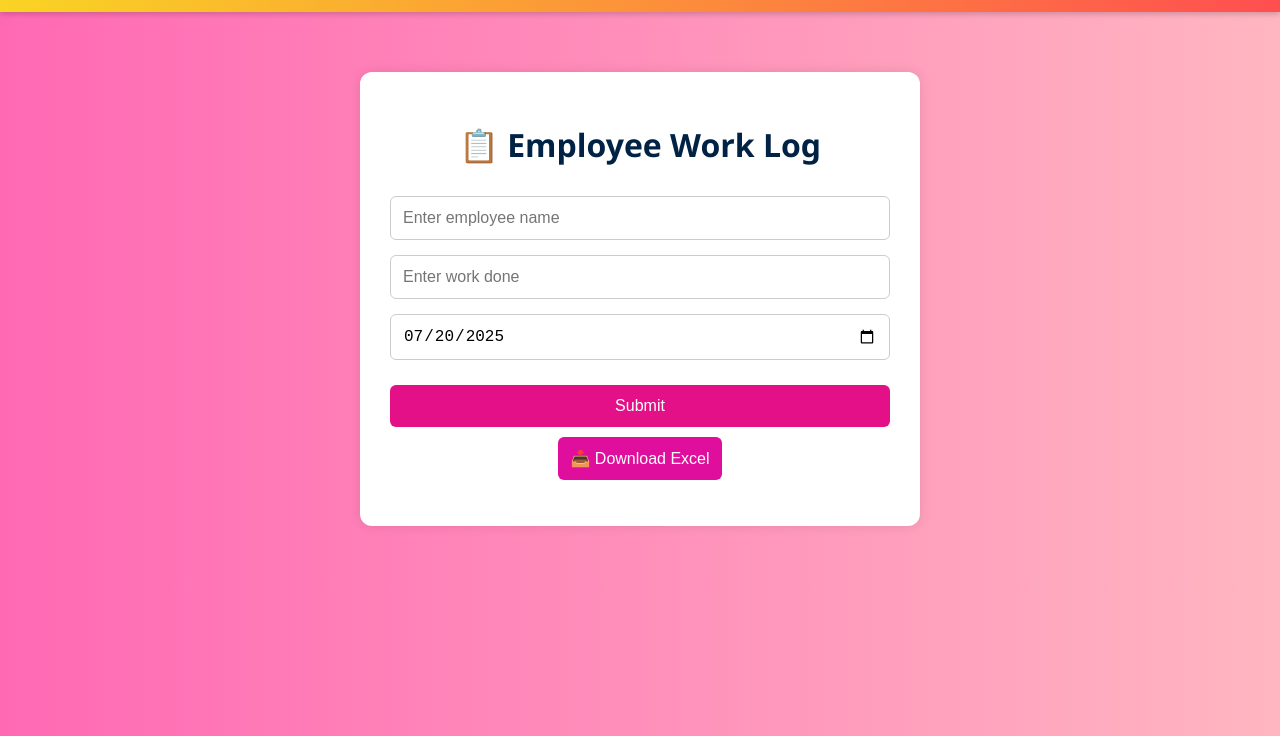
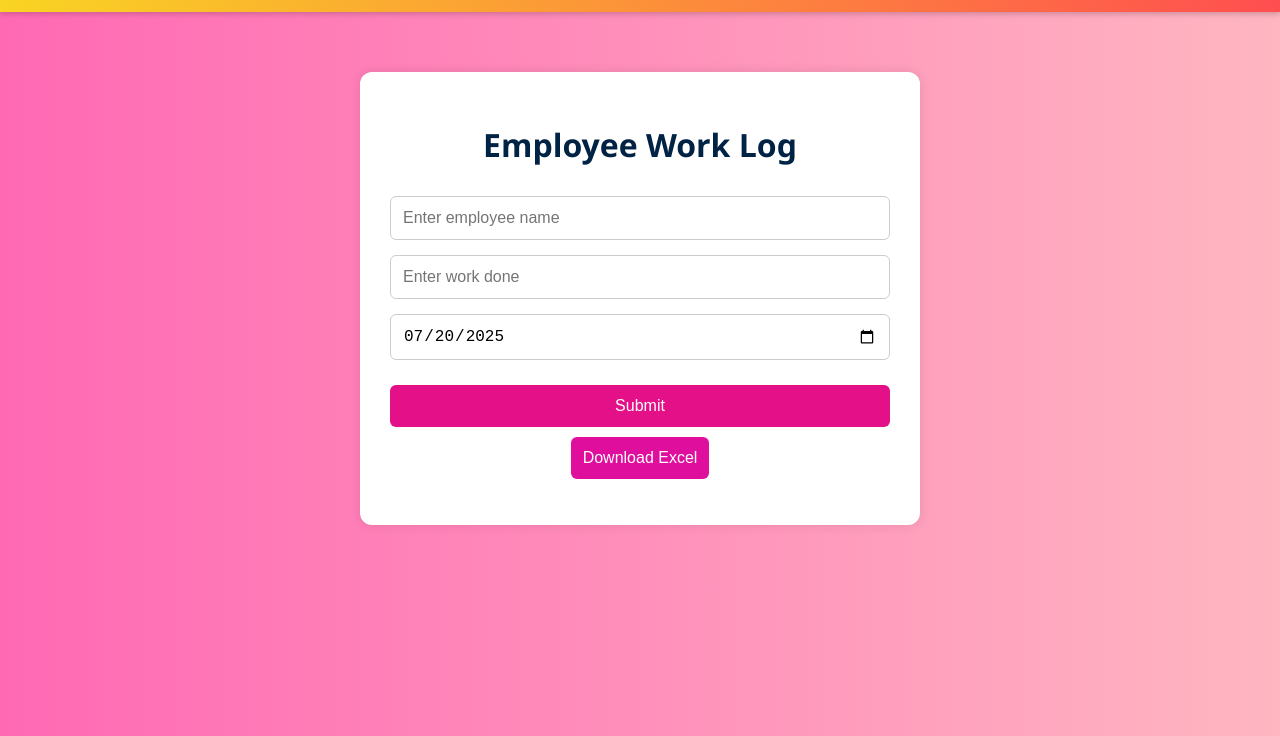
Before and after one commit to imurari13/delta-Employee-daily-work--log, a plain HTML site: page frontend/index.html in a window 1280 px wide. Shown: the part 64-800 px from the top of the page. Drawn offline with Linux system fonts and the light colour scheme.

Commit message:
Update index.html

```diff
--- a/frontend/index.html
+++ b/frontend/index.html
@@ -23,7 +23,7 @@
 
   <!-- 🔶 MAIN CONTAINER -->
   <div class="container">
-    <h1>📋 Employee Work Log</h1>
+    <h1> Employee Work Log</h1>
 
     <form id="workForm">
       <input type="text" id="name" placeholder="Enter employee name" required />
@@ -32,7 +32,7 @@
       <button type="submit">Submit</button>
     </form>
 
-    <button id="downloadBtn">📥 Download Excel</button>
+    <button id="downloadBtn"> Download Excel</button>
 
     <p id="statusMsg"></p>
   </div>
```
